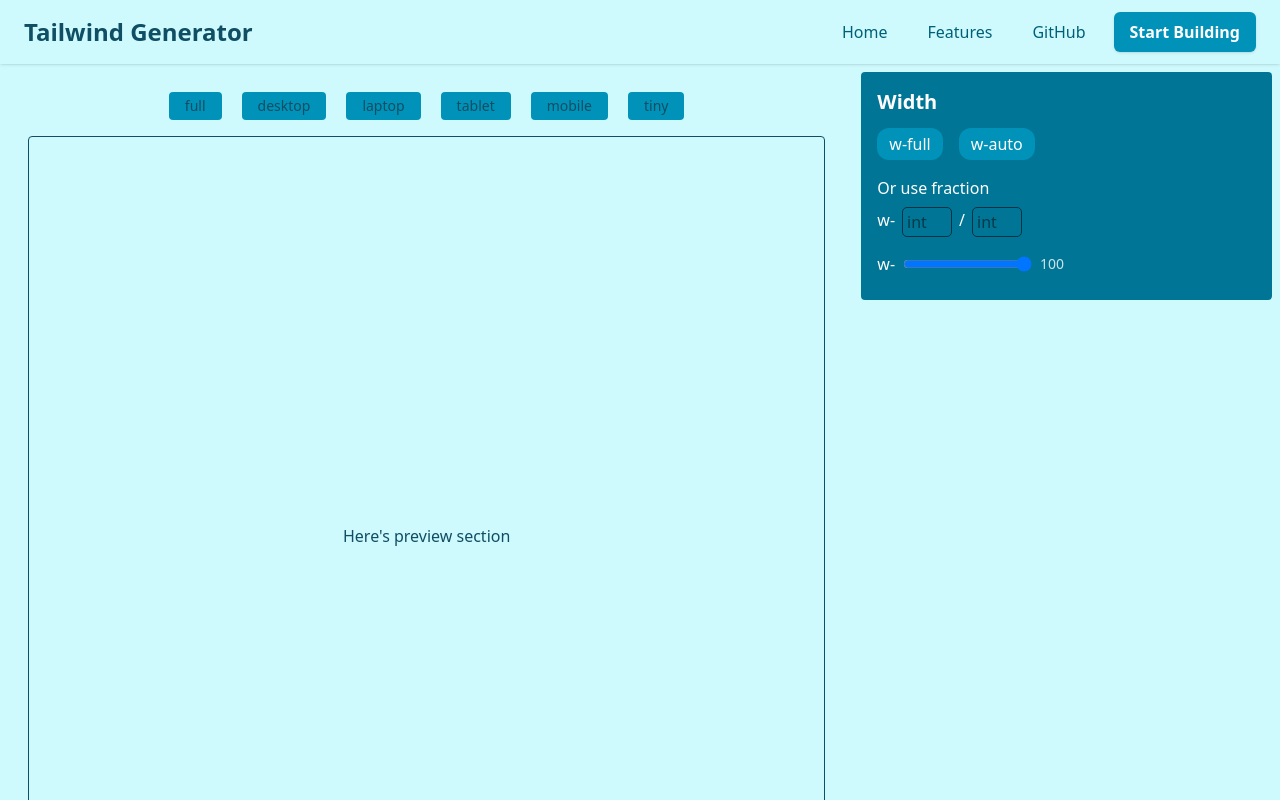
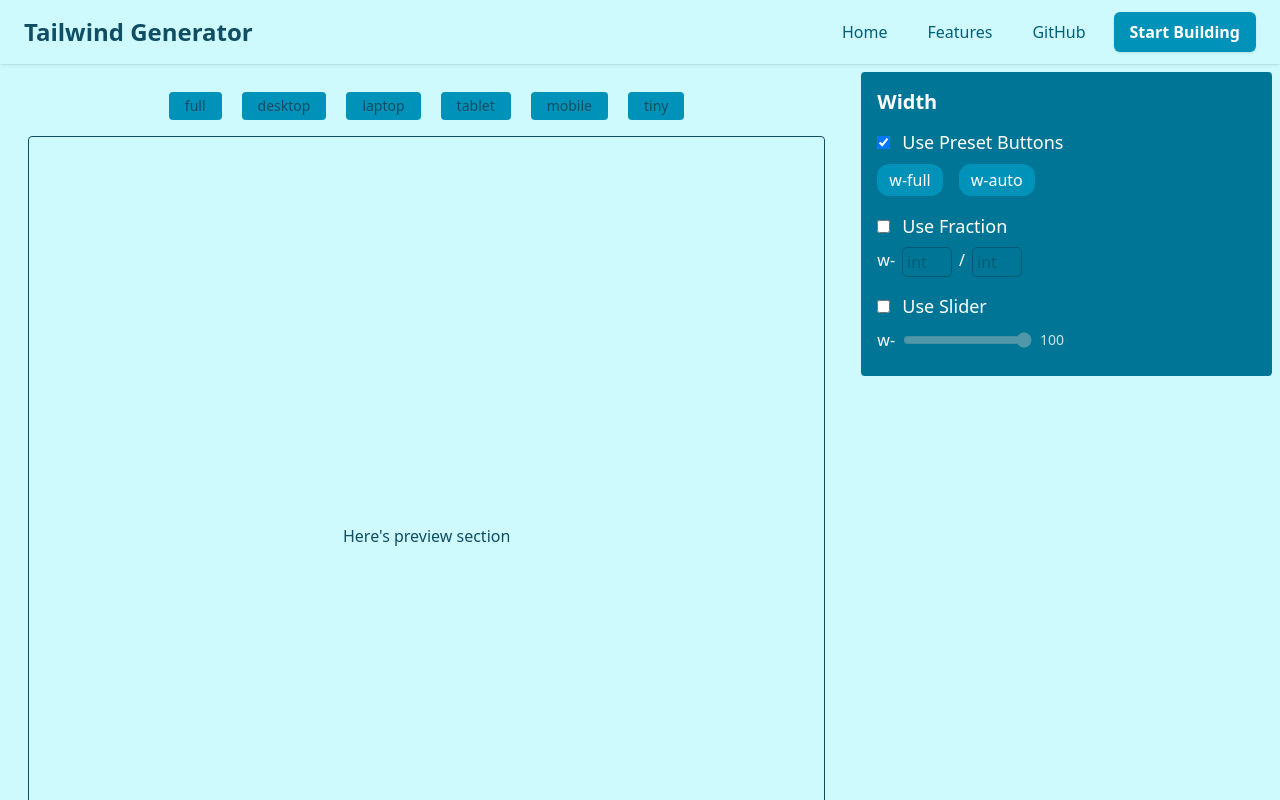
Before and after one commit to luckyguyluck/TailwindCSSGenerator, a React (Vite) app in the folder frontend/: page /generator in a window 1280 px wide. Shown: the top 800 px of the page. Built offline with nearby package versions, Linux system fonts and the light colour scheme.

Commit message:
width width control  update

```diff
--- a/frontend/src/Core/UI/Components/Controls/Width.jsx
+++ b/frontend/src/Core/UI/Components/Controls/Width.jsx
@@ -1,43 +1,96 @@
 import { useState, useEffect } from "react";
 
 function Width() {
-  const [nSlider, setNSlider] = useState(100); // default to 100%
+  const [nSlider, setNSlider] = useState(100);
   const [widthClass, setWidthClass] = useState("w-full");
+  const [activeInput, setActiveInput] = useState("preset"); // "preset" | "fraction" | "slider"
+
+  const isDisabled = (type) => activeInput !== type;
 
   useEffect(() => {
-    setWidthClass(`w-${nSlider}`);
-  }, [nSlider]);
+    if (activeInput === "slider") {
+      setWidthClass(`w-${nSlider}`);
+    }
+  }, [nSlider, activeInput]);
+
+  const handlePresetClick = (value) => {
+    setActiveInput("preset");
+    setWidthClass(value);
+  };
 
   return (
     <div className="w-full p-4 mb-2 bg-cyan-700 rounded text-white">
       <h3 className="text-xl font-semibold mb-3">Width</h3>
 
-      {/* Preset buttons */}
+      {/* === Preset Section === */}
+      <div className="flex items-center gap-3 mb-2">
+        <input
+          type="checkbox"
+          checked={activeInput === "preset"}
+          onChange={() => setActiveInput("preset")}
+        />
+        <label className="text-lg font-medium">Use Preset Buttons</label>
+      </div>
       <div className="flex gap-4 mb-4">
-        <div
-          onClick={() => setWidthClass("w-full")}
-          className="px-3 py-1 bg-cyan-600 cursor-pointer rounded-xl hover:bg-cyan-400 transition"
+        <button
+          onClick={() => handlePresetClick("w-full")}
+          disabled={isDisabled("preset")}
+          className={`px-3 py-1 rounded-xl transition ${
+            isDisabled("preset")
+              ? "bg-cyan-900 cursor-not-allowed opacity-50"
+              : "bg-cyan-600 hover:bg-cyan-400 cursor-pointer"
+          }`}
         >
           w-full
-        </div>
-        <div
-          onClick={() => setWidthClass("w-auto")}
-          className="px-3 py-1 bg-cyan-600 cursor-pointer rounded-xl hover:bg-cyan-400 transition"
+        </button>
+        <button
+          onClick={() => handlePresetClick("w-auto")}
+          disabled={isDisabled("preset")}
+          className={`px-3 py-1 rounded-xl transition ${
+            isDisabled("preset")
+              ? "bg-cyan-900 cursor-not-allowed opacity-50"
+              : "bg-cyan-600 hover:bg-cyan-400 cursor-pointer"
+          }`}
         >
           w-auto
-        </div>
+        </button>
       </div>
 
-      {/* Manual fraction input */}
-      <div className=" mb-2 font-light">Or use fraction</div>
+      {/* === Fraction Section === */}
+      <div className="flex items-center gap-3 mb-2">
+        <input
+          type="checkbox"
+          checked={activeInput === "fraction"}
+          onChange={() => setActiveInput("fraction")}
+        />
+        <label className="text-lg font-medium">Use Fraction</label>
+      </div>
       <div className="flex gap-2 mb-4">
         <span>w-</span>
-        <input type="text" placeholder="int" className="w-12 text-black rounded px-1 py-[2px] outline outline-cyan-950" />
+        <input
+          type="text"
+          placeholder="int"
+          disabled={isDisabled("fraction")}
+          className="w-12 text-black rounded px-1 py-[2px] outline outline-cyan-950 disabled:opacity-40"
+        />
         <span>/</span>
-        <input type="text" placeholder="int" className="w-12 text-black rounded px-1 py-[2px] outline outline-cyan-950" />
+        <input
+          type="text"
+          placeholder="int"
+          disabled={isDisabled("fraction")}
+          className="w-12 text-black rounded px-1 py-[2px] outline outline-cyan-950 disabled:opacity-40"
+        />
       </div>
 
-      {/* Slider */}
+      {/* === Slider Section === */}
+      <div className="flex items-center gap-3 mb-2">
+        <input
+          type="checkbox"
+          checked={activeInput === "slider"}
+          onChange={() => setActiveInput("slider")}
+        />
+        <label className="text-lg font-medium">Use Slider</label>
+      </div>
       <div className="flex items-center gap-2 mb-2">
         <label htmlFor="range">w-</label>
         <input
@@ -46,8 +99,10 @@
           id="range"
           min={0}
           max={100}
+          disabled={isDisabled("slider")}
           value={nSlider}
           onChange={(e) => setNSlider(e.target.value)}
+          className="disabled:opacity-40"
         />
         <span className="text-sm opacity-80">{nSlider}</span>
       </div>
```
